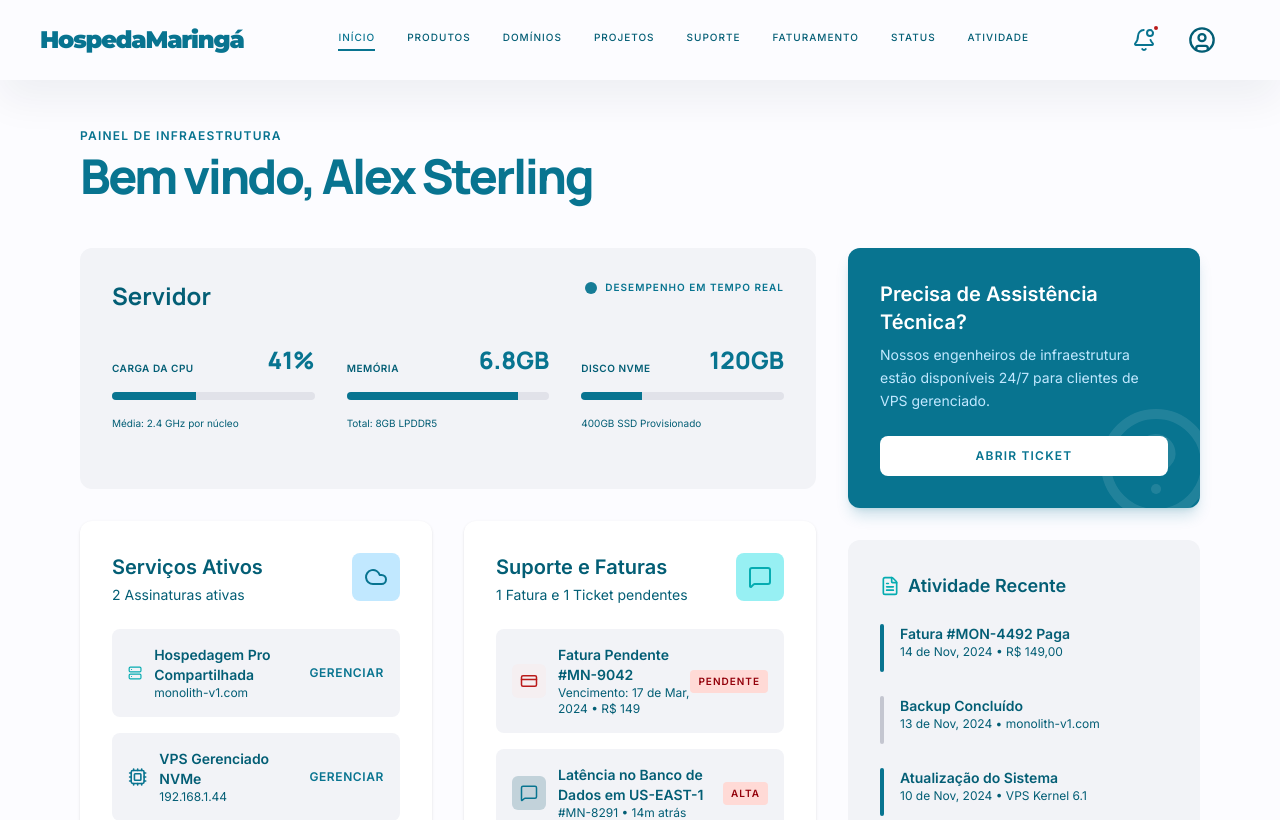
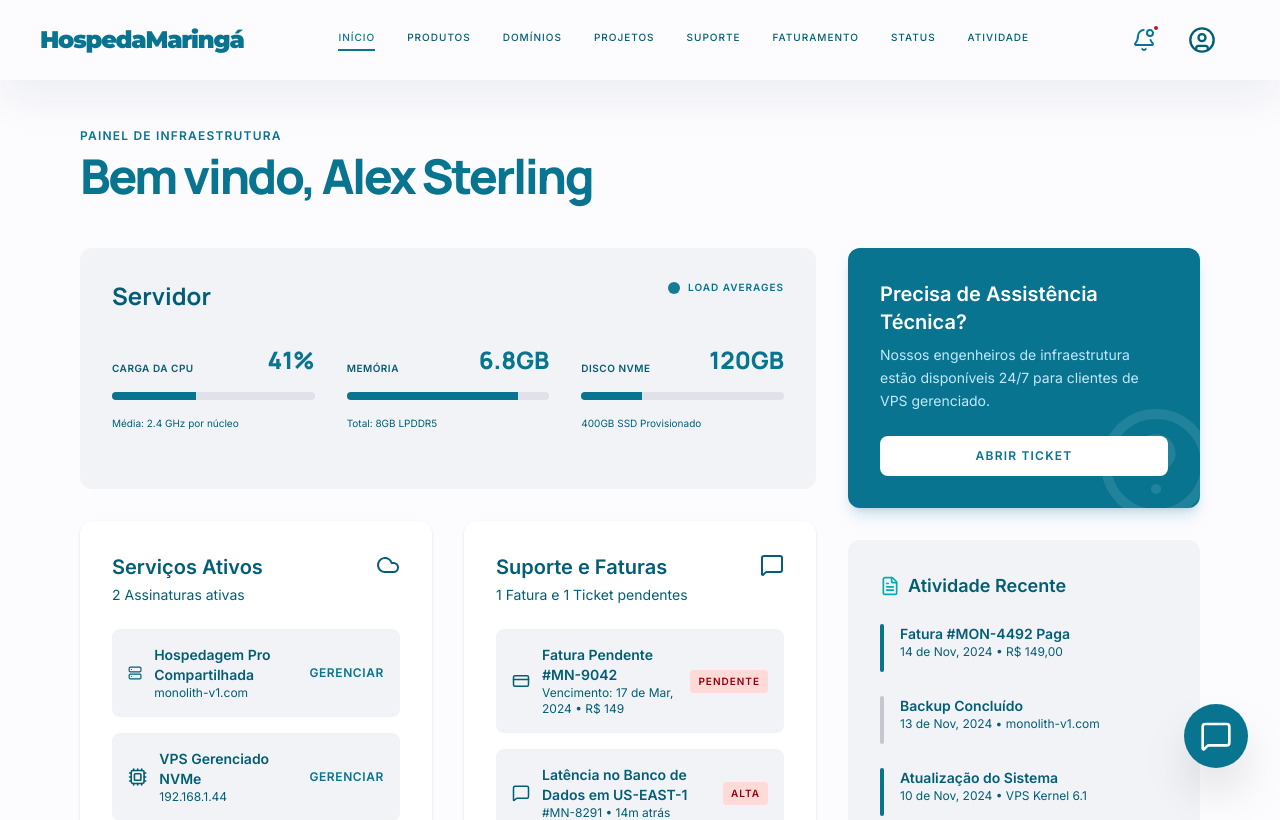
Before and after one commit to hospedamaringa-debug/Painel-Maringa-Dev, a Next.js app: page / in a window 1280 px wide. Shown: the top 820 px of the page. Built offline with nearby package versions, Linux system fonts and the light colour scheme.

Commit message:
Implementado janela de chat fixo

```diff
--- a/components/MonolithApp.tsx
+++ b/components/MonolithApp.tsx
@@ -1,6 +1,6 @@
 'use client';
 
-import React, { useState, useEffect } from 'react';
+import React, { useState, useEffect, useRef } from 'react';
 import {
   UserCircle,
   AlertCircle,
@@ -49,7 +49,11 @@ import {
   EyeOff,
   Zap,
   Bell,
-  BellDot
+  BellDot,
+  MessageCircle,
+  Bot,
+  Phone,
+  Send
 } from 'lucide-react';
 import { motion, AnimatePresence } from 'motion/react';
 
@@ -254,6 +258,25 @@ const MOCK_PROJECTS: Project[] = [
 const Navbar = ({ currentPage, setCurrentPage }: { currentPage: Page, setCurrentPage: (p: Page) => void }) => {
   const [isMobileMenuOpen, setIsMobileMenuOpen] = useState(false);
   const [isNotificationsOpen, setIsNotificationsOpen] = useState(false);
+  const notificationsRef = useRef<HTMLDivElement>(null);
+
+  useEffect(() => {
+    function handleClickOutside(event: MouseEvent) {
+      if (notificationsRef.current && !notificationsRef.current.contains(event.target as Node)) {
+        setIsNotificationsOpen(false);
+      }
+    }
+
+    if (isNotificationsOpen) {
+      document.addEventListener('mousedown', handleClickOutside);
+    } else {
+      document.removeEventListener('mousedown', handleClickOutside);
+    }
+
+    return () => {
+      document.removeEventListener('mousedown', handleClickOutside);
+    };
+  }, [isNotificationsOpen]);
 
   const navItems: { label: string, value: Page }[] = [
     { label: 'Início', value: 'dashboard' },
@@ -299,7 +322,7 @@ const Navbar = ({ currentPage, setCurrentPage }: { currentPage: Page, setCurrent
         </div>
 
         <div className="flex items-center space-x-4">
-          <div className="relative">
+          <div className="relative" ref={notificationsRef}>
             <button
               onClick={() => setIsNotificationsOpen(!isNotificationsOpen)}
               className="text-on-surface-variant hover:text-primary transition-colors p-2 relative"
@@ -653,7 +676,7 @@ const DashboardPage = ({ onManageService, onViewActivity, onOpenTicket, onViewSt
             <div className="absolute top-0 right-0 p-8">
               <div className="flex items-center gap-2">
                 <span className="w-3 h-3 bg-primary rounded-full pulse-ring"></span>
-                <span className="text-[10px] font-bold text-primary uppercase tracking-widest">Desempenho em Tempo Real</span>
+                <span className="text-[10px] font-bold text-primary uppercase tracking-widest">Load Averages</span>
               </div>
             </div>
             <h3 className="font-headline text-2xl font-bold mb-8">Servidor</h3>
@@ -689,15 +712,15 @@ const DashboardPage = ({ onManageService, onViewActivity, onOpenTicket, onViewSt
               <h3 className="font-bold text-xl mb-1">Serviços Ativos</h3>
               <p className="text-on-surface-variant text-sm">2 Assinaturas ativas</p>
             </div>
-            <div className="bg-primary-fixed p-3 rounded-lg">
-              <Cloud className="text-primary" size={24} />
+            <div className="">
+              <Cloud className="text-[#035e75]" size={24} />
             </div>
           </div>
           <div className="space-y-4">
             {MOCK_SERVICES.map(service => (
               <div key={service.id} className="flex items-center justify-between p-4 bg-surface-container-low rounded-lg">
                 <div className="flex items-center gap-3">
-                  {service.type === 'hosting' ? <Server className="text-secondary" size={20} /> : <Cpu className="text-primary" size={20} />}
+                  {service.type === 'hosting' ? <Server className="text-[#035e75]" size={20} /> : <Cpu className="text-[#035e75]" size={20} />}
                   <div>
                     <p className="font-bold text-sm">{service.name}</p>
                     <p className="text-xs text-on-surface-variant">{service.host}</p>
@@ -721,8 +744,8 @@ const DashboardPage = ({ onManageService, onViewActivity, onOpenTicket, onViewSt
               <h3 className="font-bold text-xl mb-1">Suporte e Faturas</h3>
               <p className="text-on-surface-variant text-sm">1 Fatura e 1 Ticket pendentes</p>
             </div>
-            <div className="bg-secondary-fixed p-3 rounded-lg">
-              <MessageSquare className="text-secondary" size={24} />
+            <div className="">
+              <MessageSquare className="text-[#035e75]" size={24} />
             </div>
           </div>
           <div className="space-y-4">
@@ -733,8 +756,8 @@ const DashboardPage = ({ onManageService, onViewActivity, onOpenTicket, onViewSt
                 className="flex items-center justify-between p-4 bg-surface-container-low rounded-lg hover:bg-surface-container-high transition-colors cursor-pointer group"
               >
                 <div className="flex items-center gap-3">
-                  <div className="bg-error-container/20 p-2 rounded-md">
-                    <CreditCard className="text-error" size={18} />
+                  <div className="">
+                    <CreditCard className="text-[#035e75]" size={18} />
                   </div>
                   <div>
                     <p className="font-bold text-sm group-hover:text-primary transition-colors">Fatura Pendente {invoice.id}</p>
@@ -755,8 +778,8 @@ const DashboardPage = ({ onManageService, onViewActivity, onOpenTicket, onViewSt
                 className="flex items-center justify-between p-4 bg-surface-container-low rounded-lg hover:bg-surface-container-high transition-colors cursor-pointer group"
               >
                 <div className="flex items-center gap-3">
-                  <div className="bg-primary-container/20 p-2 rounded-md">
-                    <MessageSquare className="text-primary" size={18} />
+                  <div className="">
+                    <MessageSquare className="text-[#035e75]" size={18} />
                   </div>
                   <div>
                     <p className="font-bold text-sm group-hover:text-primary transition-colors">{ticket.title}</p>
@@ -1006,7 +1029,7 @@ const SupportPage = ({ onTicketClick }: { onTicketClick: (id: string) => void })
             <div className="p-3 bg-primary/10 rounded-full text-primary group-hover:bg-primary group-hover:text-on-primary transition-colors">
               <Zap size={24} />
             </div>
-            <span className="text-xs uppercase tracking-widest">Via Rápida</span>
+            <span className="text-xs uppercase tracking-widest">Fast-Track</span>
           </button>
           <button className="flex flex-col items-center justify-center gap-3 bg-gradient-to-br from-primary to-primary-container text-on-primary p-6 rounded-xl font-bold active:scale-95 transition-all shadow-lg hover:shadow-primary/20 group">
             <div className="p-3 bg-white/20 rounded-full text-white">
@@ -2045,6 +2068,101 @@ const ServiceManagePage = ({ serviceId, onBack }: { serviceId: string, onBack: (
 
 // --- Main App ---
 
+const SupportWidget = () => {
+  const [isOpen, setIsOpen] = useState(false);
+  const widgetRef = useRef<HTMLDivElement>(null);
+
+  useEffect(() => {
+    function handleClickOutside(event: MouseEvent) {
+      if (widgetRef.current && !widgetRef.current.contains(event.target as Node)) {
+        setIsOpen(false);
+      }
+    }
+    if (isOpen) {
+      document.addEventListener('mousedown', handleClickOutside);
+    }
+    return () => document.removeEventListener('mousedown', handleClickOutside);
+  }, [isOpen]);
+
+  const supportChannels = [
+    {
+      name: 'WhatsApp',
+      icon: <Phone size={20} />,
+      description: 'Atendimento rápido via WhatsApp',
+      color: 'bg-[#25D366]',
+      action: () => window.open('https://wa.me/5544999999999', '_blank')
+    },
+    {
+      name: 'Chat ao Vivo',
+      icon: <MessageCircle size={20} />,
+      description: 'Fale com um de nossos especialistas',
+      color: 'bg-primary',
+      action: () => console.log('Abrir Chat')
+    },
+    {
+      name: 'Assistente IA',
+      icon: <Bot size={20} />,
+      description: 'Suporte inteligente 24/7',
+      color: 'bg-secondary',
+      action: () => console.log('Abrir IA')
+    }
+  ];
+
+  return (
+    <div className="fixed bottom-8 right-8 z-[100]" ref={widgetRef}>
+      <AnimatePresence>
+        {isOpen && (
+          <motion.div
+            initial={{ opacity: 0, scale: 0.8, y: 20, transformOrigin: 'bottom right' }}
+            animate={{ opacity: 1, scale: 1, y: 0 }}
+            exit={{ opacity: 0, scale: 0.8, y: 20 }}
+            className="absolute bottom-20 right-0 w-80 bg-surface-container-lowest rounded-3xl shadow-2xl border border-outline-variant/10 overflow-hidden"
+          >
+            <div className="bg-primary p-6 text-on-primary">
+              <h3 className="font-headline text-xl font-bold mb-1">Central de Ajuda</h3>
+              <p className="text-on-primary/70 text-xs">Como podemos ajudar você hoje?</p>
+            </div>
+
+            <div className="p-4 space-y-3">
+              {supportChannels.map((channel) => (
+                <button
+                  key={channel.name}
+                  onClick={channel.action}
+                  className="w-full flex items-center gap-4 p-4 rounded-2xl hover:bg-surface-container-low transition-all group border border-transparent hover:border-outline-variant/10"
+                >
+                  <div className={`${channel.color} text-white p-3 rounded-xl shadow-lg group-hover:scale-110 transition-transform`}>
+                    {channel.icon}
+                  </div>
+                  <div className="text-left">
+                    <p className="font-bold text-sm text-on-surface">{channel.name}</p>
+                    <p className="text-[10px] text-on-surface-variant font-medium">{channel.description}</p>
+                  </div>
+                </button>
+              ))}
+            </div>
+
+            <div className="p-4 bg-surface-container-low border-t border-outline-variant/10">
+              <div className="flex items-center gap-2 text-[10px] font-bold text-on-surface-variant uppercase tracking-widest justify-center">
+                <span className="w-2 h-2 bg-primary rounded-full animate-pulse"></span>
+                Suporte Online agora
+              </div>
+            </div>
+          </motion.div>
+        )}
+      </AnimatePresence>
+
+      <button
+        onClick={() => setIsOpen(!isOpen)}
+        className={`w-16 h-16 rounded-full flex items-center justify-center shadow-2xl transition-all duration-500 hover:scale-110 active:scale-95 ${
+          isOpen ? 'bg-surface-container-lowest text-primary rotate-90' : 'bg-primary text-on-primary'
+        }`}
+      >
+        {isOpen ? <X size={32} /> : <MessageSquare size={32} />}
+      </button>
+    </div>
+  );
+};
+
 export default function MonolithApp() {
   const [currentPage, setCurrentPage] = useState<Page>('dashboard');
   const [selectedServiceId, setSelectedServiceId] = useState<string | null>(null);
@@ -2124,6 +2242,8 @@ export default function MonolithApp() {
         onTermsClick={() => setCurrentPage('terms')}
         onPrivacyClick={() => setCurrentPage('privacy')}
       />
+
+      <SupportWidget />
     </div>
   );
 }
```
